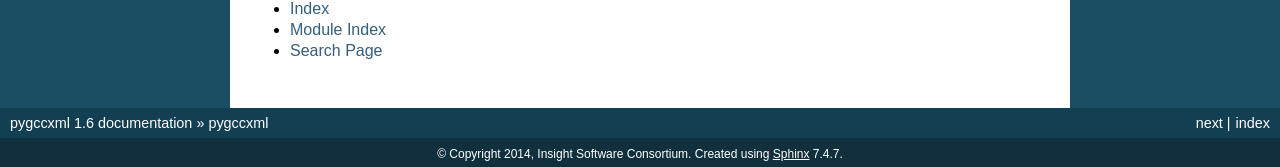
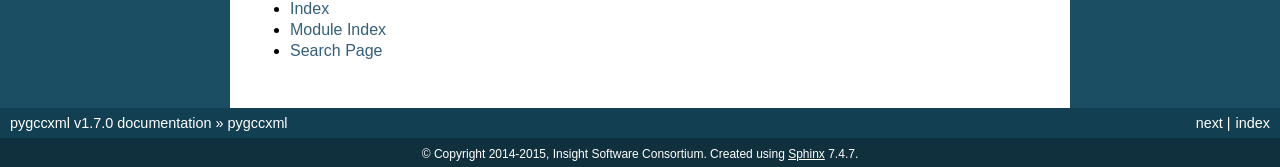
Before and after one commit to CastXML/pygccxml, a Sphinx documentation site: the page built from docs/index.rst, in a window 1280 px wide and 900 px high, scrolled down 641 px. Shown: the part 730-897 px from the top of the window. Built offline with Sphinx 7.4.7, drawn with Linux system fonts in a browser that asks for light colours; some of the changed text lies outside the part shown.

Commit message:
Update copyright date and use right version number in the doc

```diff
--- a/docs/conf.py
+++ b/docs/conf.py
@@ -46,16 +46,16 @@ master_doc = 'index'
 
 # General information about the project.
 project = u'pygccxml'
-copyright = u'2014, Insight Software Consortium'
+copyright = u'2014-2015, Insight Software Consortium'
 
 # The version info for the project you're documenting, acts as replacement for
 # |version| and |release|, also used in various other places throughout the
 # built documents.
 #
 # The short X.Y version.
-version = '1.6'
+version = 'v1.7.0'
 # The full version, including alpha/beta/rc tags.
-release = '1.6'
+release = 'v1.7.0'
 
 # The language for content autogenerated by Sphinx. Refer to documentation
 # for a list of supported languages.
```
